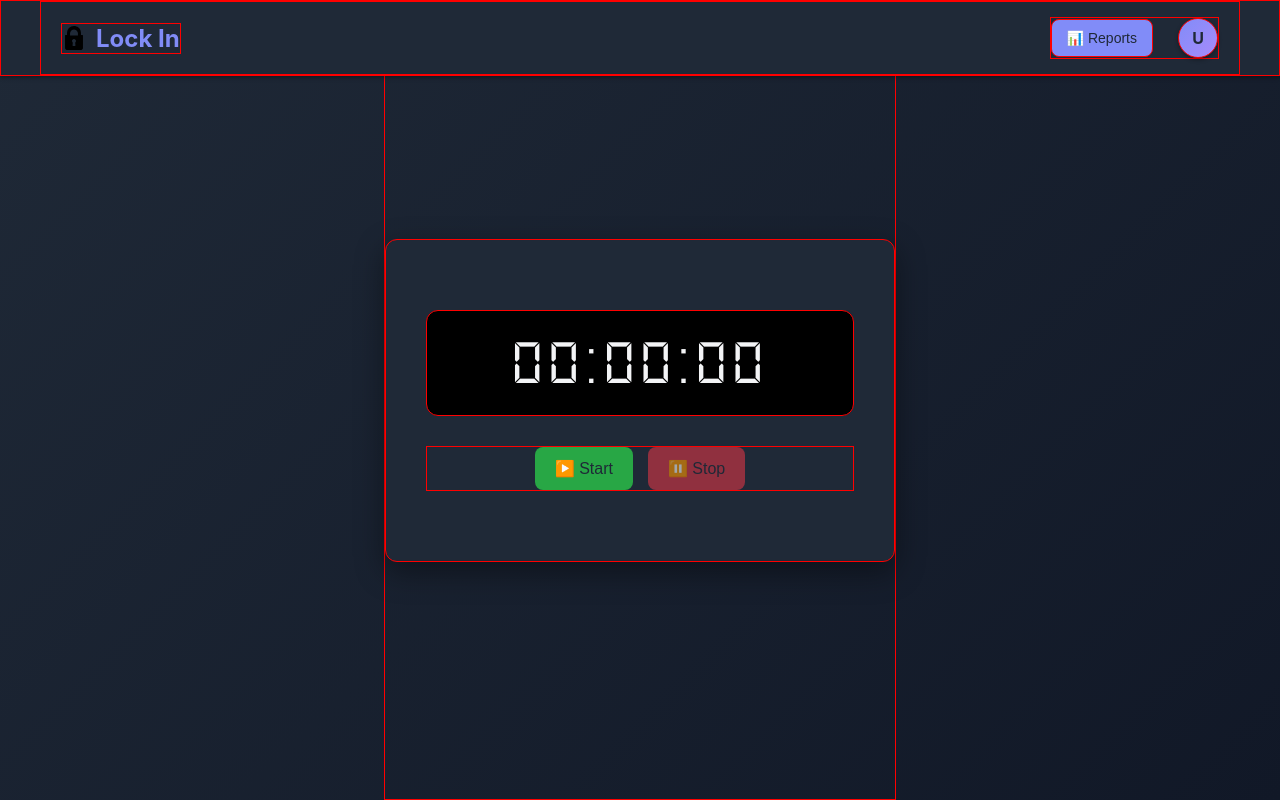
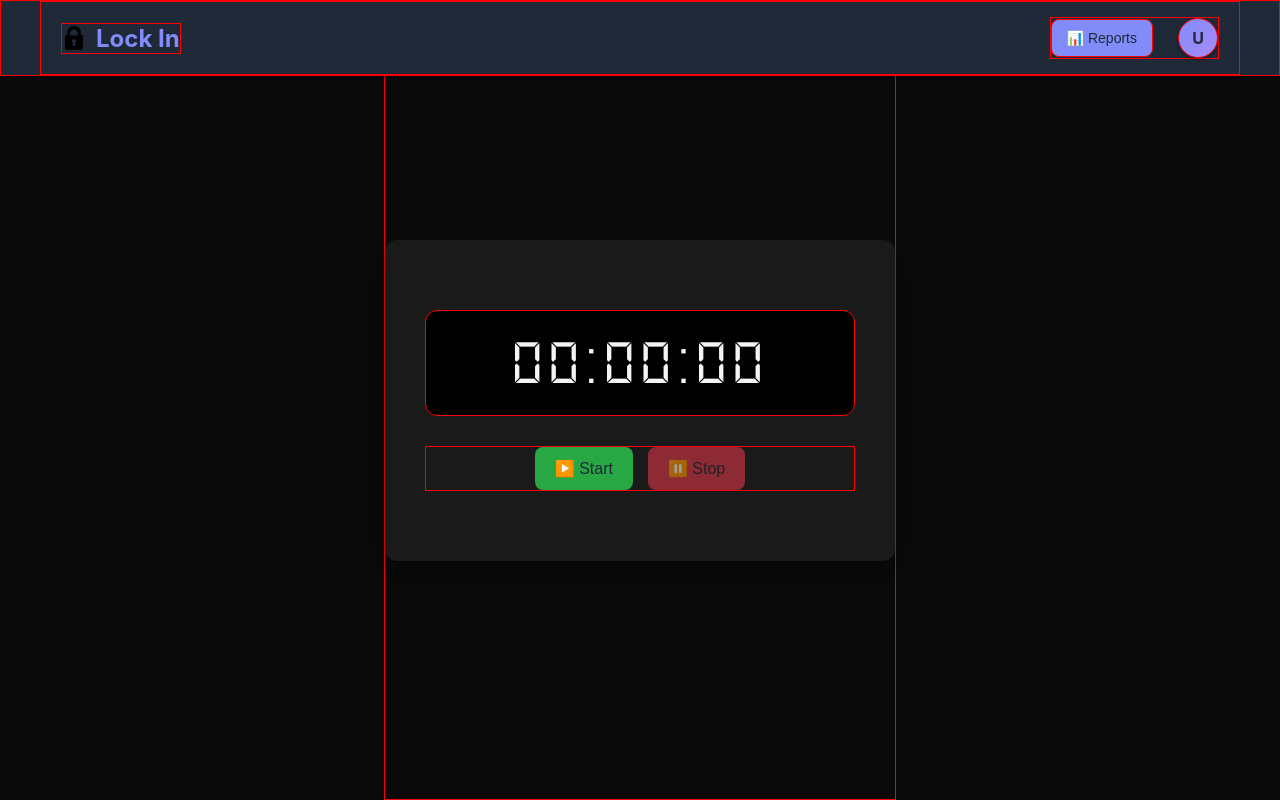
Before and after one commit to foxeronthepath/lock-in, a website with bundled scripts: page index.html in a window 1280 px wide. Built offline with nearby package versions, Linux system fonts and the light colour scheme; no server answers.

Commit message:
Css updates

```diff
--- a/src/css/components/cards.css
+++ b/src/css/components/cards.css
@@ -1,10 +1,9 @@
 .card {
-  background: var(--background-white);
+  background: #1A1A1A;
   padding: var(--spacing-xxl);
   border-radius: var(--border-radius-lg);
   box-shadow: var(--shadow-medium);
   width: 100%;
-  border: 1px solid red;
 }
 
 .card-header {
--- a/src/css/main.css
+++ b/src/css/main.css
@@ -21,6 +21,7 @@
   --background-white: #1f2937;
   --shadow-light: 0 2px 4px rgba(0,0,0,0.3);
   --shadow-medium: 0 10px 30px rgba(0, 0, 0, 0.4);
+  --shadow-dark: 0 10px 30px rgba(0, 0, 0, 0.6);
 
   --font-family: -apple-system, BlinkMacSystemFont, "Segoe UI", Roboto, sans-serif;
   --font-mono: "Courier New", monospace;
@@ -48,7 +49,7 @@
 
 body {
   font-family: var(--font-family);
-  background: linear-gradient(135deg, #1f2937 0%, #111827 100%);
+  background: #0A0A0A;
   margin: 0;
   padding: 0;
   min-height: 100vh;
```
